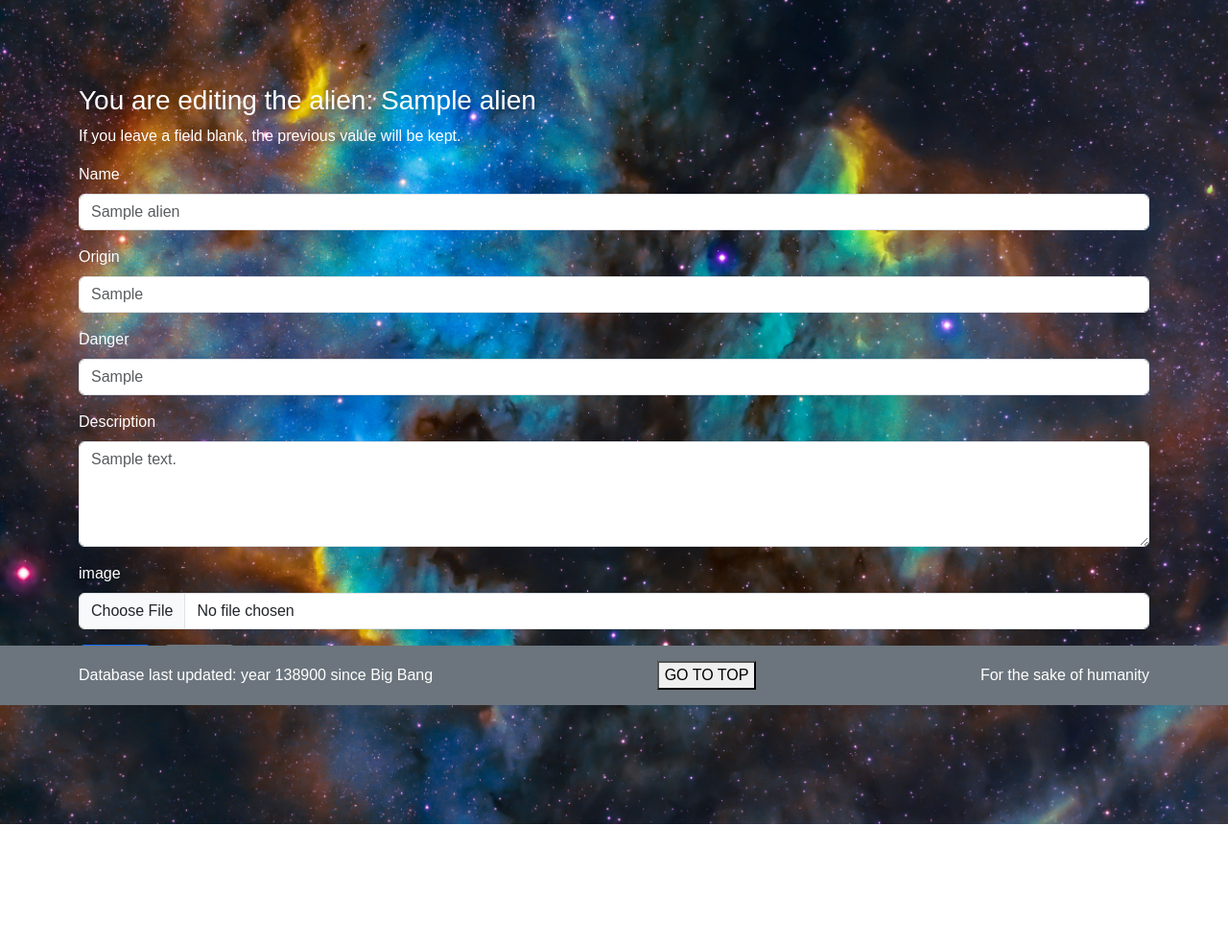
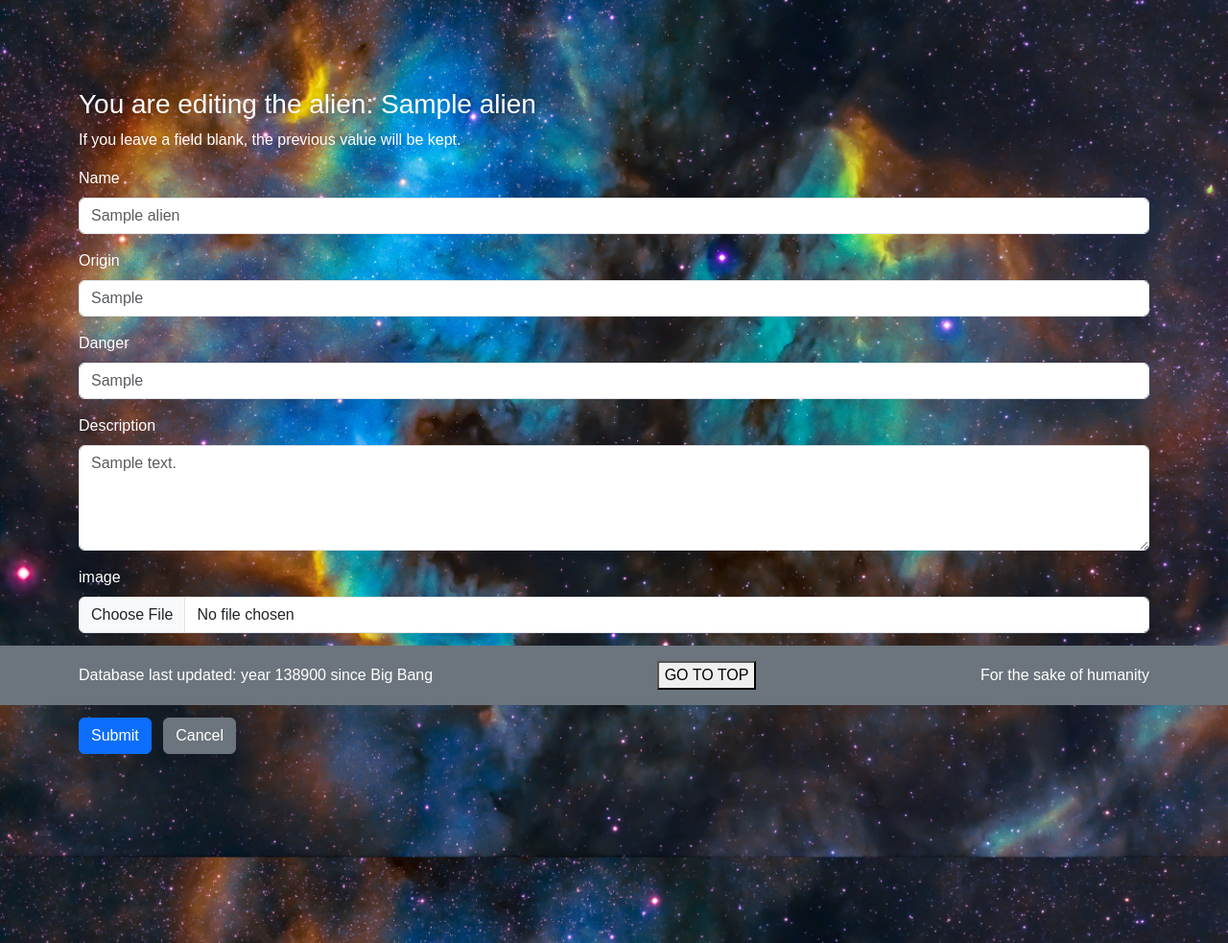
Before and after one commit to YuXiang1105/proyect-web-begginer, a Flask app: page /species/1/edit in a window 1280 px wide. Shown: the part 65-1048 px from the top of the page at 96% size. Before the commit the page ends 924 px from the top, so only its background shows below. Run offline with Flask 3, Linux system fonts and the light colour scheme; a user stored in the database is signed in; tables that the repository leaves empty hold one stand-in row (values such as "Sample post"); some libraries are stand-ins or nearby versions.

Commit message:
Final assignment 2

```diff
--- a/app/templates/main/edit_form.html
+++ b/app/templates/main/edit_form.html
@@ -1,11 +1,11 @@
 {% extends 'base.html' %}
 {% block app_pagecontent %}
 <div class="d-flex justify-content-center align-items-center vh-100 mt-4">
-<div class="container my-4 text-white">
+<div class="container my-4 text-white" style="padding-top: 80px;">
     <h3 >You are editing the alien: {{ alien.Name }}</h3>
     <p >If you leave a field blank, the previous value will be kept.</p>
 
-    <form method="POST" enctype="multipart/form-data">
+    <form method="POST" enctype="multipart/form-data" >
         {{ form.hidden_tag() }}
 
         <div class="form-group mb-3">
@@ -45,13 +45,36 @@
         </div>
         {% endif %}
 
+        <!-- if no classes, not option to select -->
+        {%if form.class_imput %}
+        <div class="mb-3">
+
+
+
+            <label class="form-label">Classes:</label>
+            {% for classes in form.class_imput %}
+
+
+<div class="form-check">
+  <input class="form-check-input" type="radio" name="exampleRadios" id="exampleRadios1" value="option1" checked>
+  <label class="form-check-label" for="exampleRadios1">
+                    {{ classes(class="form-check-input", id="class-{{ loop.index }}") }}
+                    {{ classes.label(class="form-check-label", for="class-{{ loop.index }}") }}
+  </label>
+</div>
+
+
+            {% endfor %}
+        </div>
+        {% endif %}
+
         <button type="submit" class="btn btn-primary">{{ form.submit.label.text }}</button>
         <a href="{{ url_for('main.species') }}" class="btn btn-secondary ms-2">Cancel</a>
     </form>
 </div>
 </div>
-
-
+<div style = "padding-bottom : 100px"> a
+     </div>
 {% endblock %}
 
 
```
Also changed, not shown: app/templates/main/form.html (+5 -3 lines), app/templates/main/species.html (+9 -0 lines), requirements.txt (+23 -5 lines), README.md.
